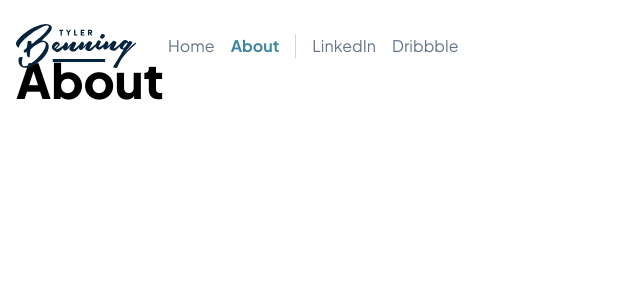
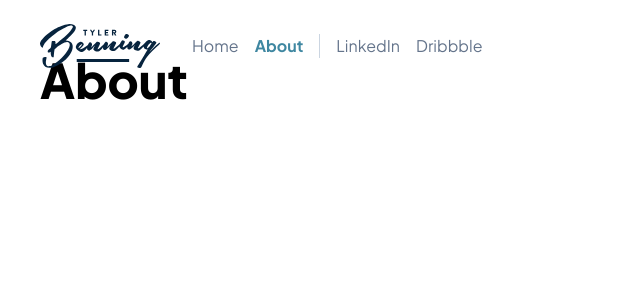
Before and after one commit to tbenning/tylerbenning.com, a Next.js app: page /about in a window 1280 px wide. Shown: the top 300 px of the page, without its empty margins (0-640 px from the left). Built offline with nearby package versions, Linux system fonts and the light colour scheme.

Commit message:
add hover to chips

```diff
--- a/components/Capsule/index.tsx
+++ b/components/Capsule/index.tsx
@@ -1,7 +1,7 @@
 export default function Capsule({ text, className }) {
   return (
     <div
-      className={`inline-block border border-solid border-gray-300 rounded-full py-2 px-3 ${className}`}
+      className={`inline-block border border-solid border-gray-300 rounded-full py-2 px-3 transition duration-300 ease-in-out hover:bg-gray-200 hover:cursor-default hover:border-transparent ${className}`}
     >
       <span className="text-sm text-secondary">{text}</span>
     </div>
--- a/components/Layout/index.tsx
+++ b/components/Layout/index.tsx
@@ -3,7 +3,7 @@ import Nav from "../Nav"
 export default function Layout({ children }) {
   return (
     <>
-      <div className="container px-4 mx-auto max-w-screen-xl">
+      <div className="container px-4 mx-auto md:px-10 max-w-screen-xl">
         <Nav />
         <div className="pt-4">{children}</div>
       </div>
```
